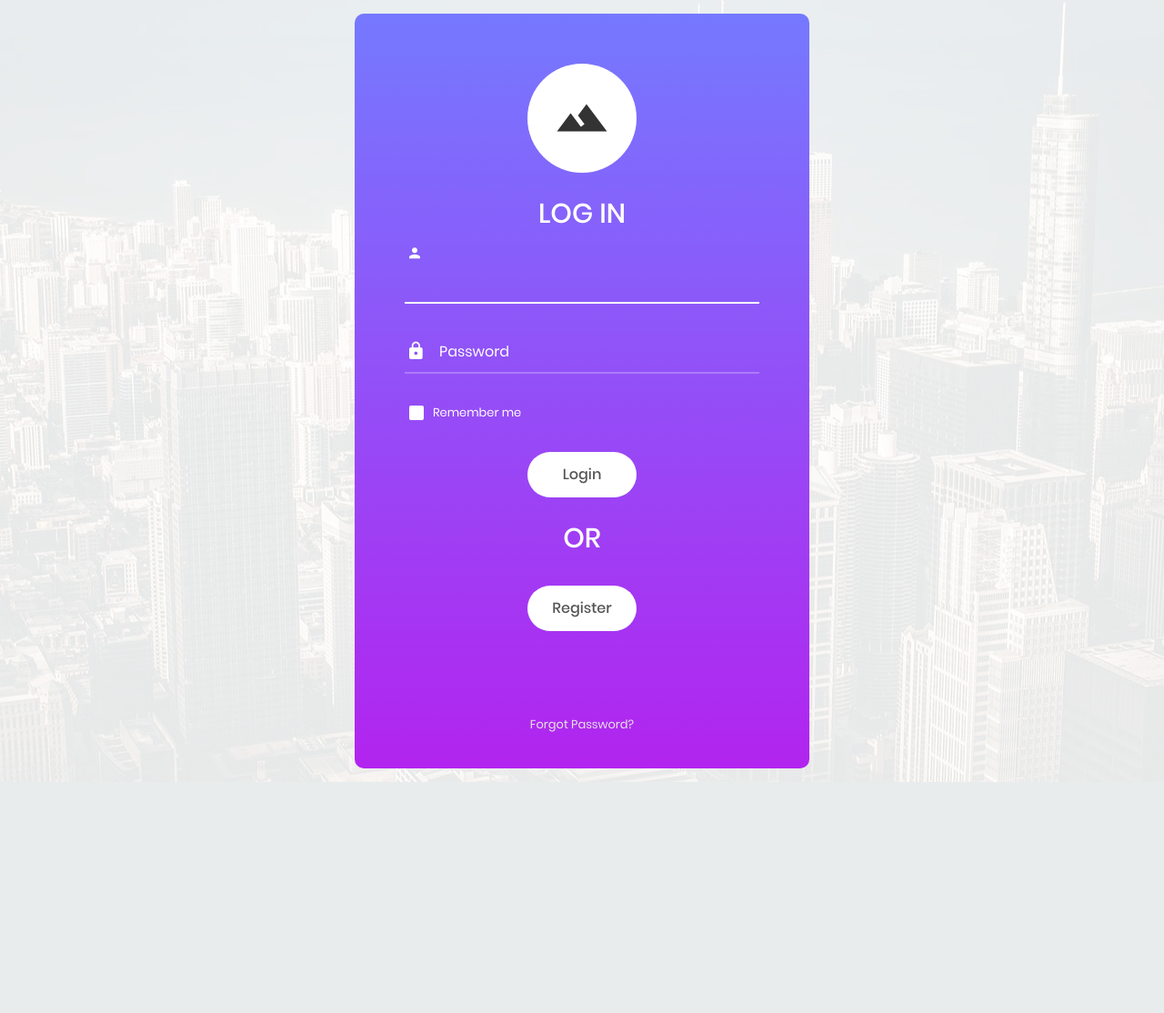
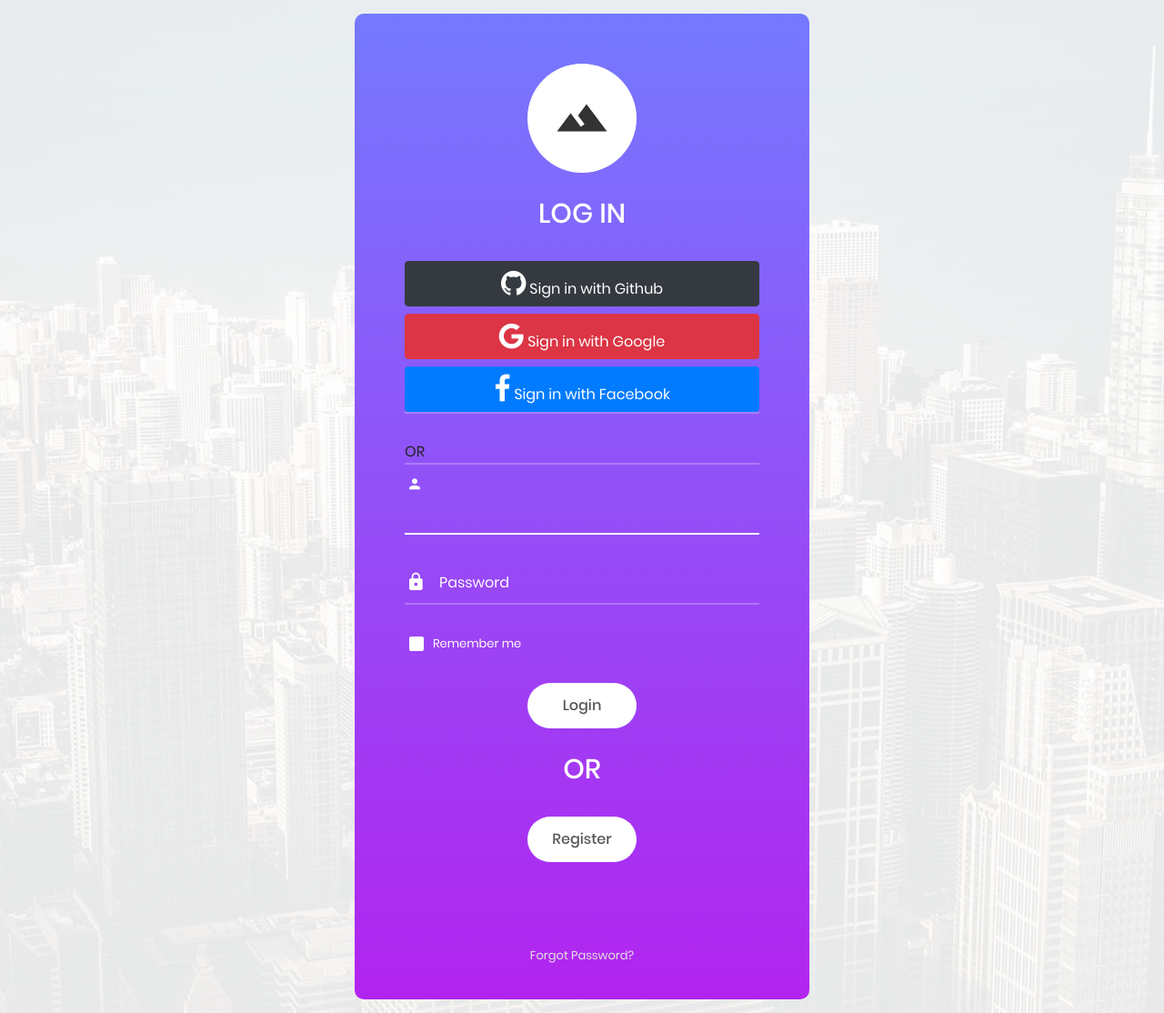
Before and after one commit to zohir19/Wesalni, a Django app: page /login/ in a window 1280 px wide. Shown: the whole page at 91% size. Before the commit the page ends 860 px from the top, so only its background shows below. Run offline with Django 3.2, Linux system fonts and the light colour scheme; some libraries are stand-ins or nearby versions.

Commit message:
More options

```diff
--- a/wesalni/templates/appOne/contact.html
+++ b/wesalni/templates/appOne/contact.html
@@ -1,5 +1,4 @@
 <!DOCTYPE html>
-{% include 'appOne/header.html' %}
 {% load staticfiles %}
 
 <html>
@@ -7,6 +6,7 @@
         <title>
             {{ title }}
         </title>
+        {% include 'appOne/header.html' %}
     </head>
     <body>
     <div class="col-sm-6 col-12">
@@ -14,7 +14,7 @@
             {% csrf_token %}
             {{ form }}
 
-            <input class="btn btn-primary", value="send" type="submit">
+            <input class="btn btn-primary" value="send" type="submit">
         </form>
     </div>
     </body>
--- a/wesalni/templates/appOne/login.html
+++ b/wesalni/templates/appOne/login.html
@@ -41,6 +41,22 @@
 					<span class="login100-form-title p-b-34 p-t-27">
 						Log in
 					</span>
+
+                    <div class="wrap-input100">
+                    <a class="btn btn-block btn-social btn-dark" style="color: white" href="{% url 'social:begin' 'github' %}">
+                        <span class="fa fa-github fa-2x"></span> Sign in with Github
+                    </a>
+
+                    <a class="btn btn-block btn-social btn-danger" style="color: white" href="{% url 'social:begin' 'google' %}">
+                        <span class="fa fa-google fa-2x"></span> Sign in with Google
+                    </a>
+                        <a class="btn btn-block btn-social btn-primary" style="color: white" href="{% url 'social:begin' 'facebook' %}">
+                        <span class="fa fa-facebook fa-2x"></span> Sign in with Facebook
+                    </a>
+                    </div>
+                    <div class="wrap-input100">
+                        OR
+                    </div>
 
 					<div class="wrap-input100 validate-input" data-validate = "Enter username">
 						<input class="input100" type="text" name="username" placeholder="Username" autofocus>
```
Also changed, not shown: wesalni/appOne/views.py (+54 -41 lines), wesalni/templates/appOne/about.html (+20 -3 lines), wesalni/templates/appOne/home.html (+20 -1 lines), wesalni/db.sqlite3.
